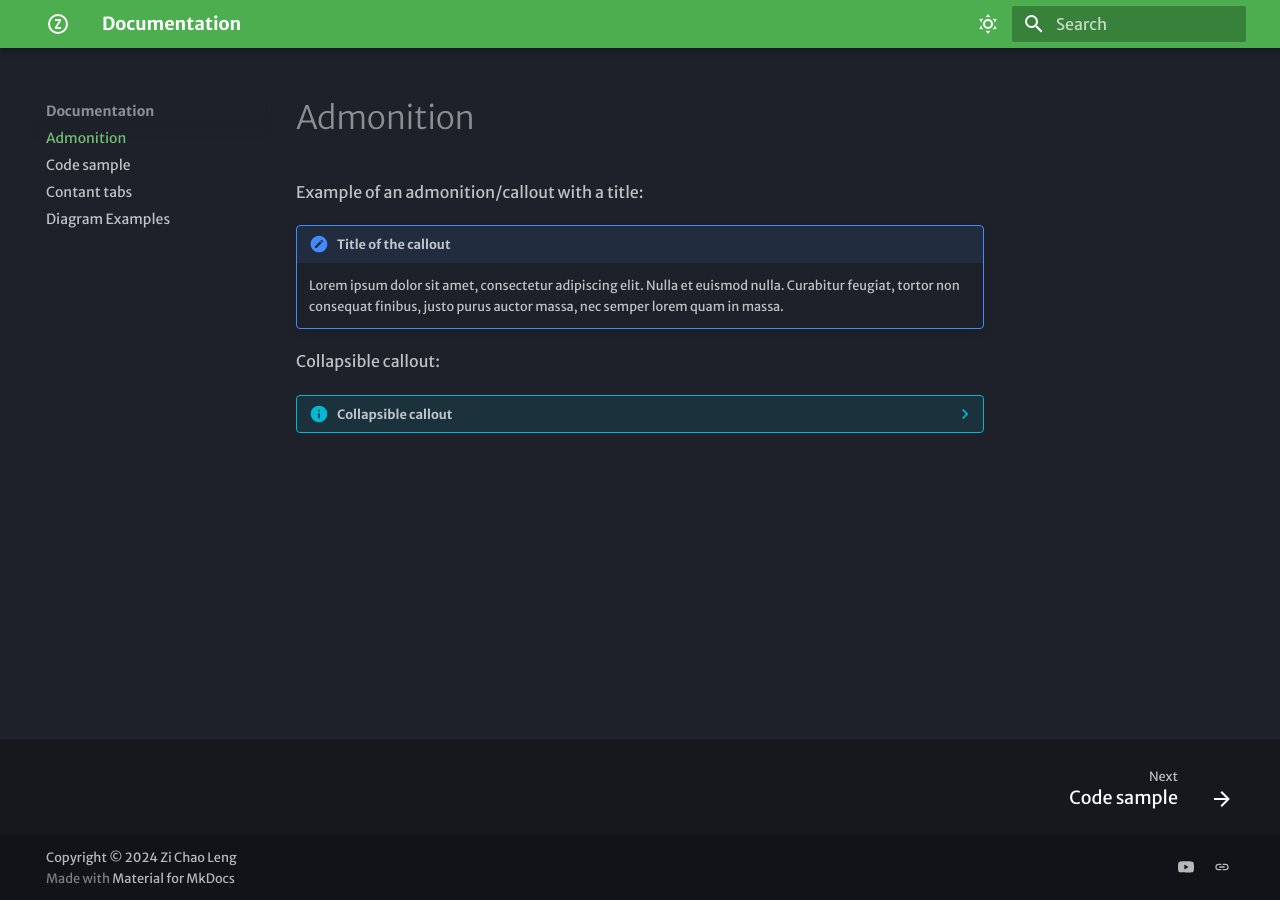
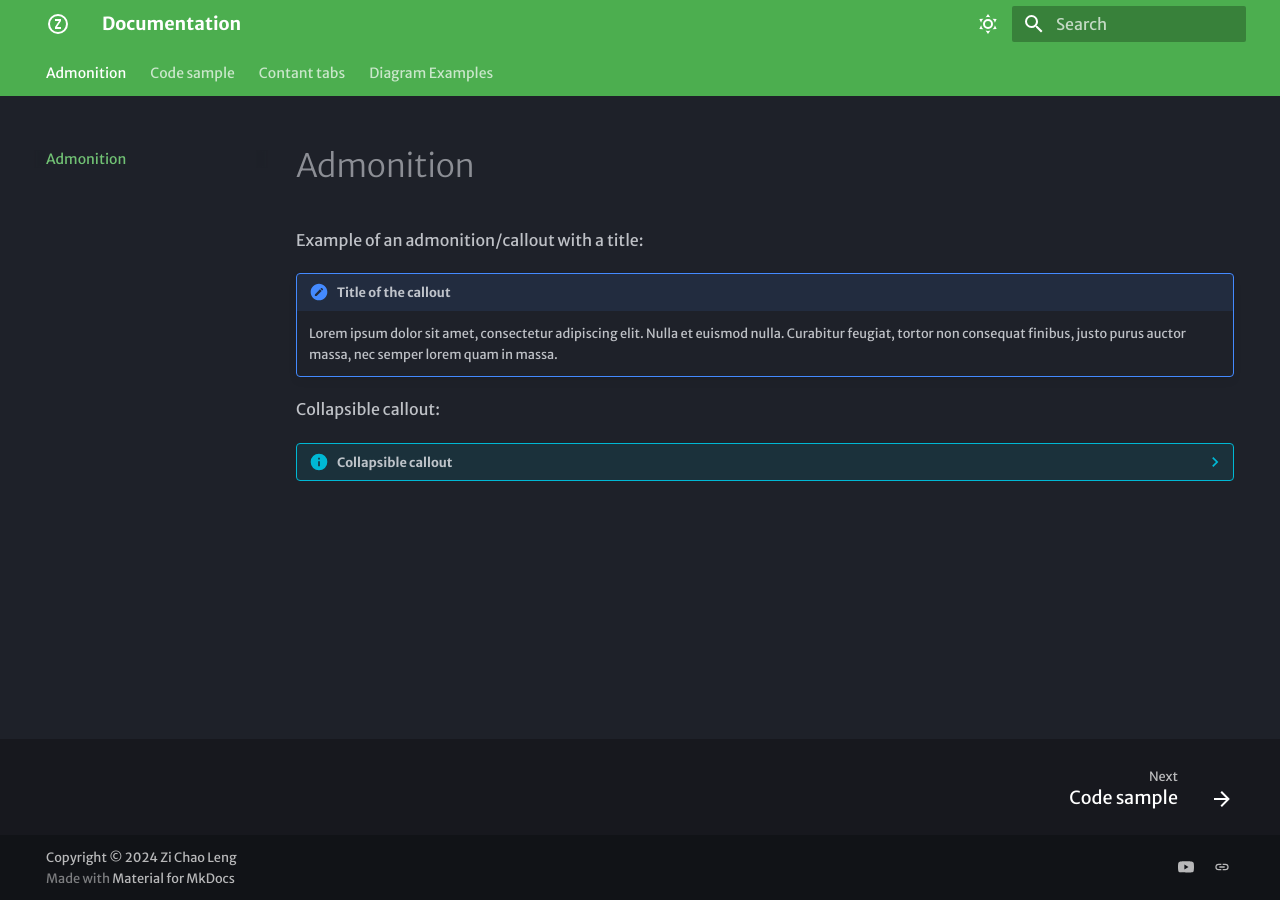
Before and after one commit to zichao98/mkdocs, an MkDocs documentation site: the page built from docs/admonition.md, in a window 1280 px wide. Built offline with MkDocs 1.6.1 and Material for MkDocs 9.7.7, drawn with Linux system fonts in a browser that asks for light colours; some web fonts are replaced.

Commit message:
Initial commit

```diff
--- a/mkdocs.yml
+++ b/mkdocs.yml
@@ -2,6 +2,8 @@ site_name: Documentation
 site_url: https://example.com
 theme:
   name: material
+
+  language: en
   font:
     text: Merriweather Sans
     code: Red Hat Mono
@@ -10,6 +12,15 @@ theme:
   # favicon: something.ico
   features:
     - navigation.footer
+    - navigation.tabs
+    - navigation.sections
+    - toc.integrate
+    - navigation.top
+    - search.suggest
+    - search.highlight
+    - content.tabs.link
+    - content.code.annotation
+    - content.code.copy
   palette:
     # Dark Mode
     - scheme: slate
```
